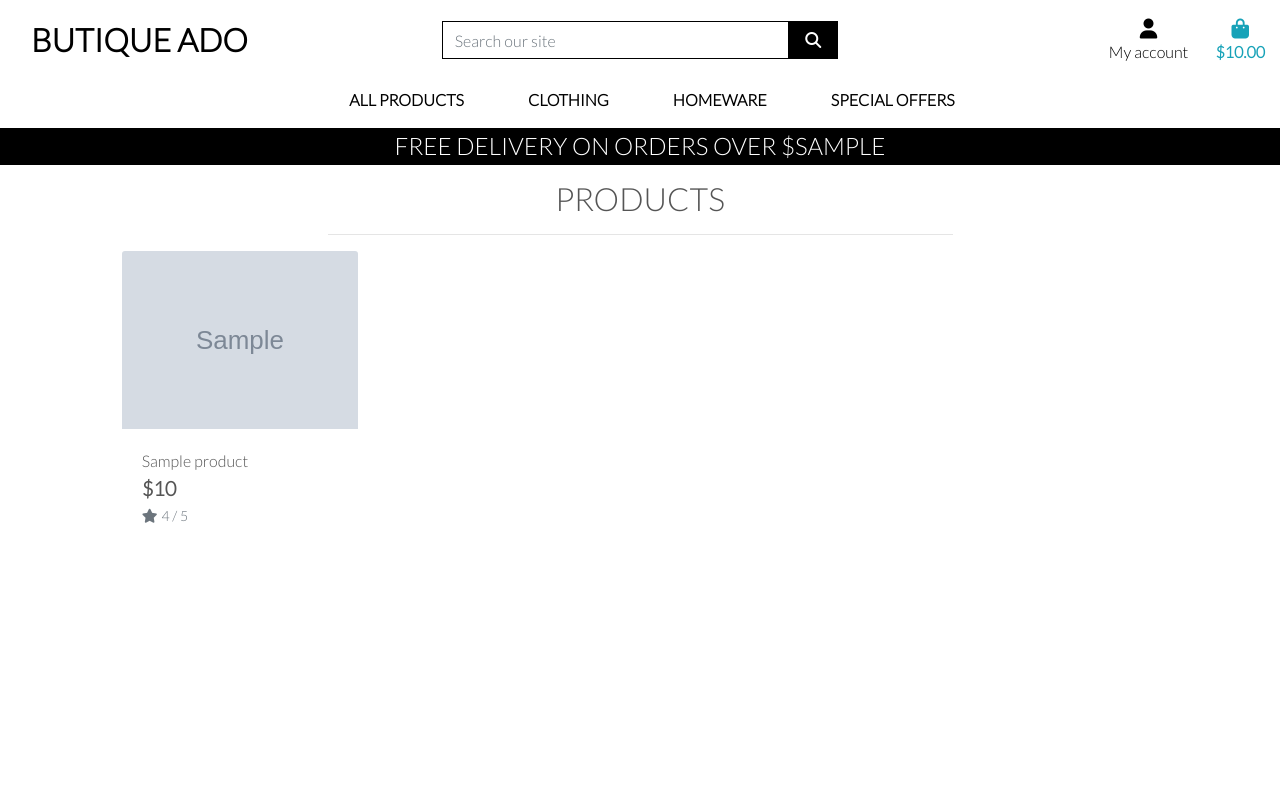
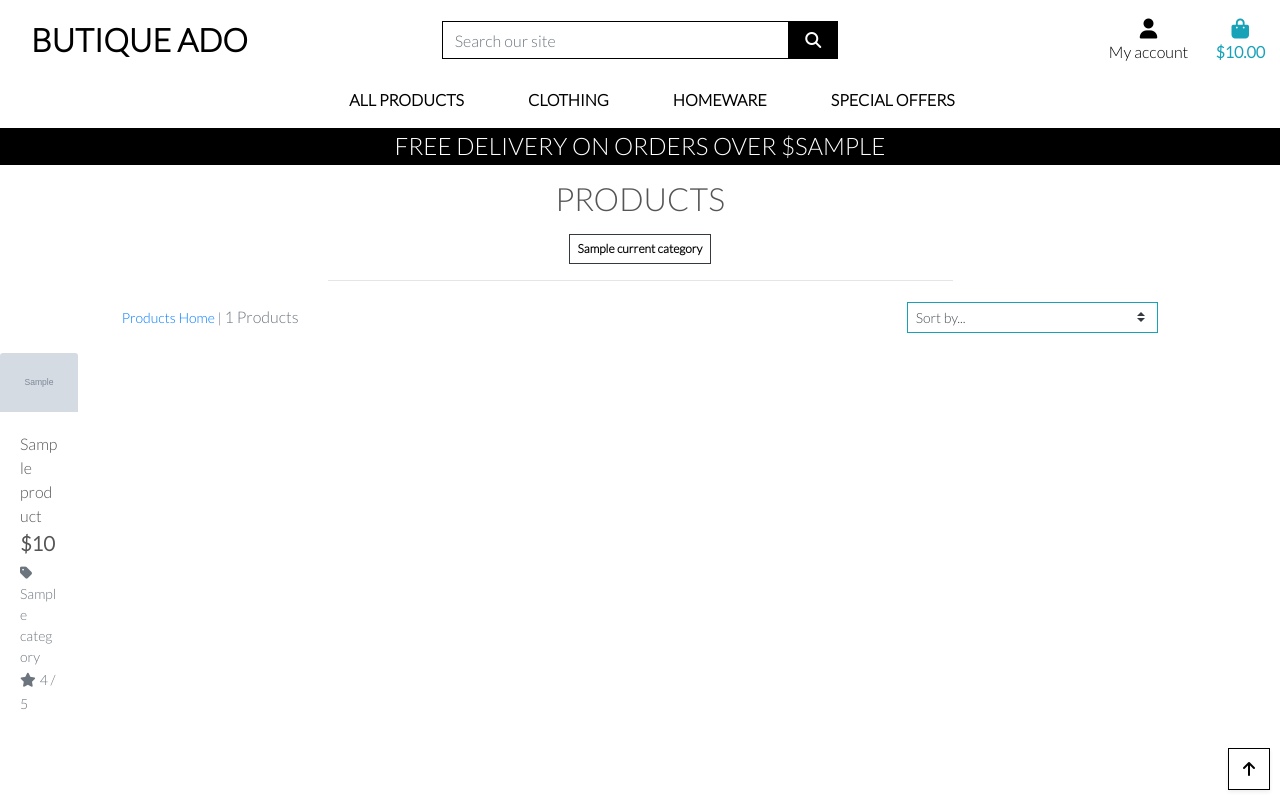
Before and after one commit to tmarkec/pp5-walkthrough, a Django app: template products/templates/products/products.html in a window 1280 px wide. Run offline with Django 3.2, Linux system fonts and the light colour scheme; the template is opened without the code that fills it: most values are stand-ins (such as "Sample title", 1, 10 or a date in 2020); grey boxes marked "Sample" are stand-in pictures; some libraries are stand-ins or nearby versions.

Commit message:
add functionality to sort products by clicking on side pannel/box

```diff
--- a/products/templates/products/products.html
+++ b/products/templates/products/products.html
@@ -17,12 +17,54 @@
     <div class="row">
         <div class="col text-center mt-3">
             <h2 class="logo-font">Products</h2>
+            {% for c in current_categories %}
+            <a class="category-badge text-decoration-none" href="{% url 'products' %}?category={{ c.name }}">
+                <span
+                    class="p-2 mt-2 badge badge-white text-black rounded-0 border border-dark">{{ c.friendly_name }}</span>
+            </a>
+            {% endfor %}
             <hr class="w-50 mb-1">
         </div>
     </div>
     <div class="row">
         <div class="col-10 product-container offset-1">
-            <div class="row mt-1 mb-2"></div>
+            <div class="row mt-1 mb-2">
+                <div class="col-12 col-md-6 my-auto order-md-last d-flex justify-content-center justify-content-md-end">
+                    <div class="sort-select-wrapper w-50">
+                        <select id="sort-selector"
+                            class="custom-select custom-select-sm rounded-0 border border-{% if current_sorting != 'None_None' %}info{% else %}black{% endif %}">
+                            <option value="reset" {% if current_sorting == 'None_None' %}selected{% endif %}>Sort by...
+                            </option>
+                            <option value="price_asc" {% if current_sorting == 'price_asc' %}selected{% endif %}>Price
+                                (low to high)</option>
+                            <option value="price_desc" {% if current_sorting == 'price_desc' %}selected{% endif %}>Price
+                                (high to low)</option>
+                            <option value="rating_asc" {% if current_sorting == 'rating_asc' %}selected{% endif %}>
+                                Rating (low to high)</option>
+                            <option value="rating_desc" {% if current_sorting == 'rating_desc' %}selected{% endif %}>
+                                Rating (high to low)</option>
+                            <option value="name_asc" {% if current_sorting == 'name_asc' %}selected{% endif %}>Name
+                                (A-Z)</option>
+                            <option value="name_desc" {% if current_sorting == 'name_desc' %}selected{% endif %}>Name
+                                (Z-A)</option>
+                            <option value="category_asc" {% if current_sorting == 'category_asc' %}selected{% endif %}>
+                                Category (A-Z)</option>
+                            <option value="category_desc"
+                                {% if current_sorting == 'category_desc' %}selected{% endif %}>Category (Z-A)</option>
+                        </select>
+                    </div>
+                </div>
+                <div class="col-12 col-md-6 order-md-first">
+                    <p class="text-muted mt-3 text-center text-md-left">
+                        {% if search_term or current_categories or current_sorting != 'None_None' %}
+                        <span class="small"><a href="{% url 'products' %}">Products Home</a> | </span>
+                        {% endif %}
+                        {{ products|length }} Products{% if search_term %} found for
+                        <strong>"{{ search_term }}"</strong>{% endif %}
+                    </p>
+                </div>
+            </div>
+        </div>
         <div class="row">
             {% for product in products %}
             <div class="col-sm-6 col-md-6 col-lg-4 col-xl-3">
@@ -33,8 +75,7 @@
                     </a>
                     {% else %}
                     <a href="{% url 'product_detail' product.id %}">
-                            <img class="card-img-top img-fluid" src="{{ MEDIA_URL }}noimage.png"
-                                alt="{{ product.name }}">
+                        <img class="card-img-top img-fluid" src="{{ MEDIA_URL }}noimage.png" alt="{{ product.name }}">
                     </a>
                     {% endif %}
                     <div class="card-body pb-0">
@@ -44,6 +85,15 @@
                         <div class="row">
                             <div class="col">
                                 <p class="lead mb-0 text-left font-weight-bold">${{ product.price }}</p>
+                                {% if product.category %}
+                                <p class="small mt-1 mb-0">
+                                    <a href="{% url 'products' %}?category={{ product.category.name}}"
+                                        class="text-muted">
+                                        <i class="fas fa-tag mr-1">
+                                        </i>{{ product.category.friendly_name}}
+                                    </a>
+                                </p>
+                                {% endif %}
                                 {% if product.rating %}
                                 <small class="text-muted"><i class="fas fa-star mr-1"></i>{{ product.rating }} /
                                     5</small>
@@ -84,6 +134,44 @@
         </div>
     </div>
 </div>
+<div class="btt-button shadow-sm rounded-0 border border-black">
+    <a href="" class="btt-link d-flex h-100">
+        <i class="fas fa-arrow-up text-black mx-auto my-auto">
+
+        </i>
+    </a>
 </div>
 
 {% endblock %}
+
+{% block postloadjs %}
+    {{ block.super }}
+    <script type="text/javascript">
+		$('.btt-link').click(function(e) {
+			window.scrollTo(0,0)
+		})
+	</script>
+
+    <script type="text/javascript">
+        $('#sort-selector').change(function() {
+            var selector = $(this);
+            var currentUrl = new URL(window.location);
+
+            var selectedVal = selector.val();
+            if(selectedVal != "reset"){
+                var sort = selectedVal.split("_")[0];
+                var direction = selectedVal.split("_")[1];
+
+                currentUrl.searchParams.set("sort", sort);
+                currentUrl.searchParams.set("direction", direction);
+
+                window.location.replace(currentUrl);
+            } else {
+                currentUrl.searchParams.delete("sort");
+                currentUrl.searchParams.delete("direction");
+
+                window.location.replace(currentUrl);
+            }
+        })
+    </script>
+{% endblock %}>
--- a/static/css/base.css
+++ b/static/css/base.css
@@ -68,6 +68,21 @@ body {
     background: white;
     z-index: -1;
 }
+.a-category-badge > span.badge:hover {
+    background: #212529 !important;
+    color: #fff !important;
+
+}
+.btt-button {
+    height: 42px;
+    width: 42px;
+    position: fixed;
+    bottom: 10px;
+    right: 10px;
+}
+.btt-link {
+    cursor: pointer;
+}
 /* -------------------------------- Media Queries */
 
 /* Slightly larger container on xl screens */
--- a/templates/includes/main-nav.html
+++ b/templates/includes/main-nav.html
@@ -5,9 +5,9 @@
                 All Products
             </a>
             <div class="dropdown-menu border-0" aria-labelledby="all-products-link">
-                <a href="{% url 'products' %}?sort=price&dirrection=asc" class="dropdown-item">By Price</a>
-                <a href="{% url 'products' %}?sort=rating&dirrection=dsc" class="dropdown-item ">By Rating</a>
-                <a href="{% url 'products' %}?sort=category&dirrection=asc" class="dropdown-item ">By Category</a>
+                <a href="{% url 'products' %}?sort=price&direction=asc" class="dropdown-item">By Price</a>
+                <a href="{% url 'products' %}?sort=rating&direction=desc" class="dropdown-item ">By Rating</a>
+                <a href="{% url 'products' %}?sort=category&direction=asc" class="dropdown-item ">By Category</a>
                 <a href="{% url 'products' %}" class="dropdown-item">All Products</a>
             </div>
         </li>
```
Also changed, not shown: products/templates/products/product_detail.html (+7 -0 lines), products/views.py (+6 -2 lines). Lines whose indentation alone changed are shown as unchanged.
